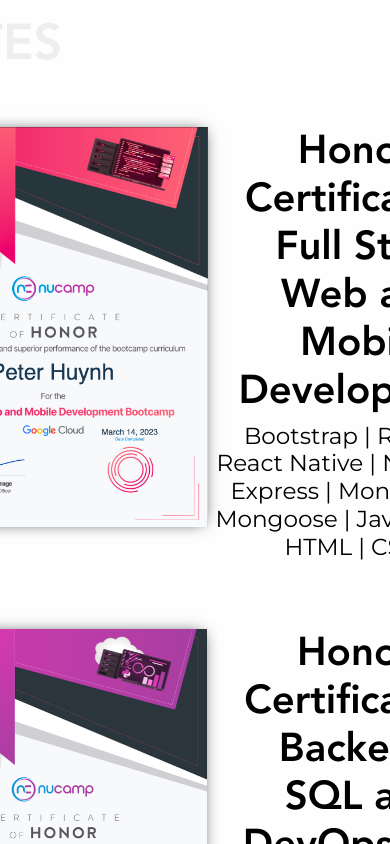
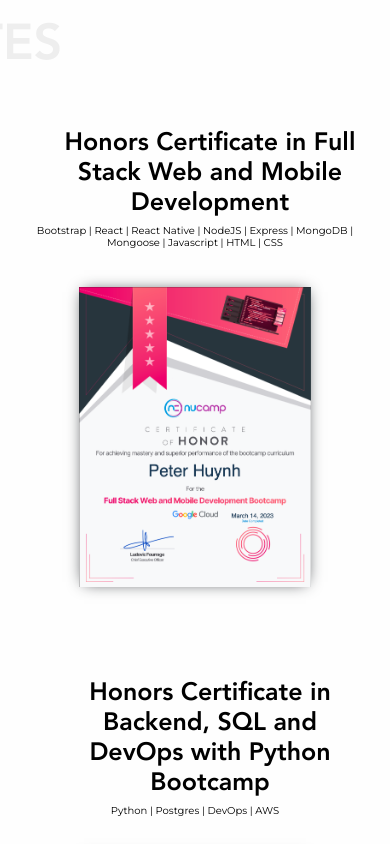
Before and after one commit to Peterhyh/official-website, a React (Create React App) app in the folder frontend/: page / in a window 390 px wide. Shown: the part 4260-5104 px from the top of the page. Built offline with nearby package versions, Linux system fonts and the light colour scheme; the HTML template or start-up script is replaced by a standard one; a web font is replaced by a local one.

Commit message:
responsive contact and certificate page update

```diff
--- a/frontend/src/components/home/certificate/Certificates.css
+++ b/frontend/src/components/home/certificate/Certificates.css
@@ -62,9 +62,21 @@
 
 
 @media only screen and (max-width: 973px) {
-    .certficiate img {
-        width: 170px;
-        height: 200px;
+    .certficiateSection img {
+        margin-top: 30px;
+        height: 300px;
+    }
+
+    .certficiateDescription h1 {
+        font-size: 25px;
+    }
+
+    .certficiateDescription h3 {
+        font-size: 10px;
+    }
+
+    .certficiateSection {
+        flex-wrap: wrap-reverse;
     }
 }
 
--- a/frontend/src/components/home/contact/contact.css
+++ b/frontend/src/components/home/contact/contact.css
@@ -24,3 +24,17 @@
     transform: scale(1.1);
     transition-duration: 0.3s;
 }
+
+@media only screen and (max-width: 725px) {
+    .contactIconsContainer img {
+        width: 70px;
+        height: 70px;
+    }
+}
+
+@media only screen and (max-width: 400px) {
+    .contactIconsContainer img {
+        width: 50px;
+        height: 50px;
+    }
+}
```
